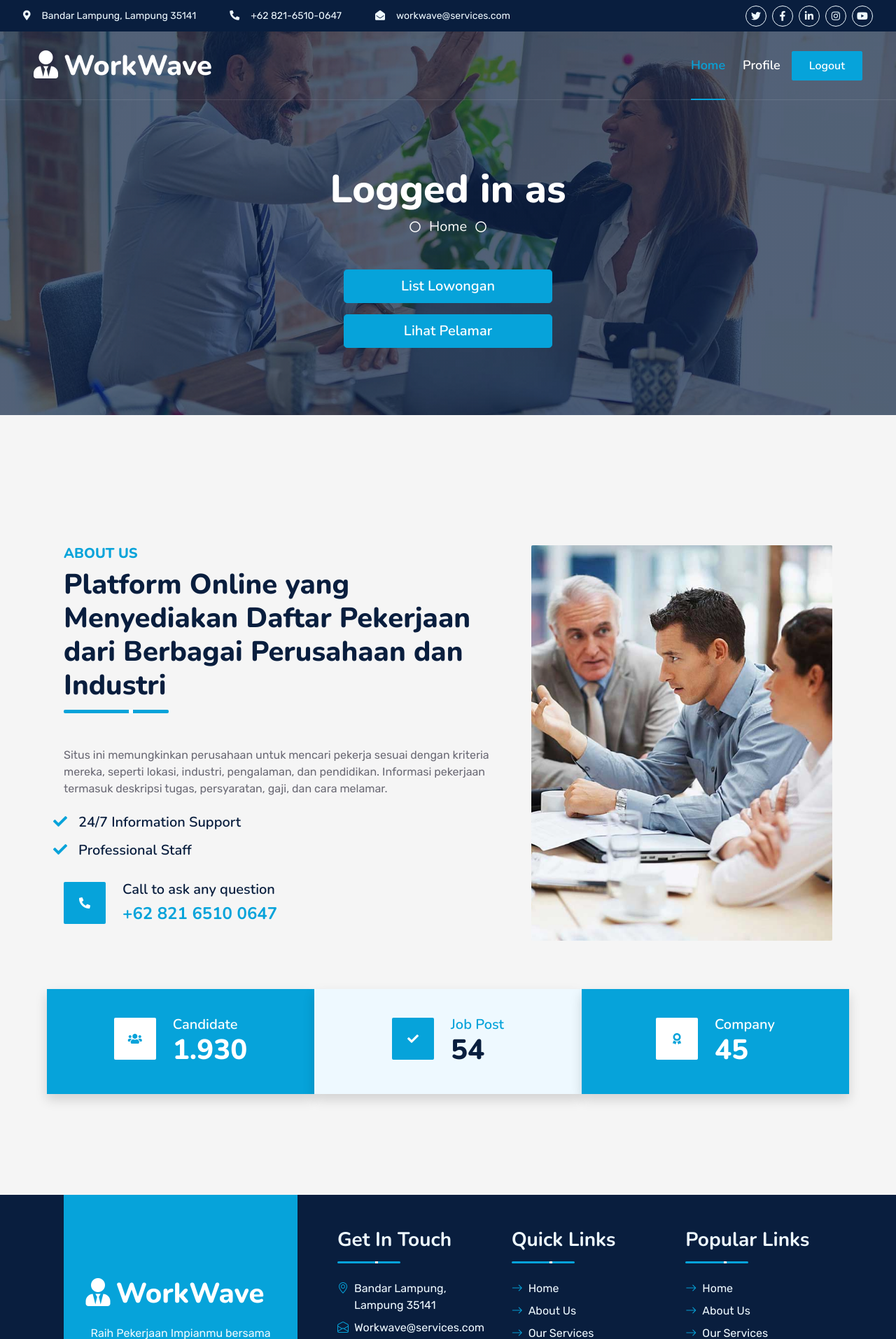
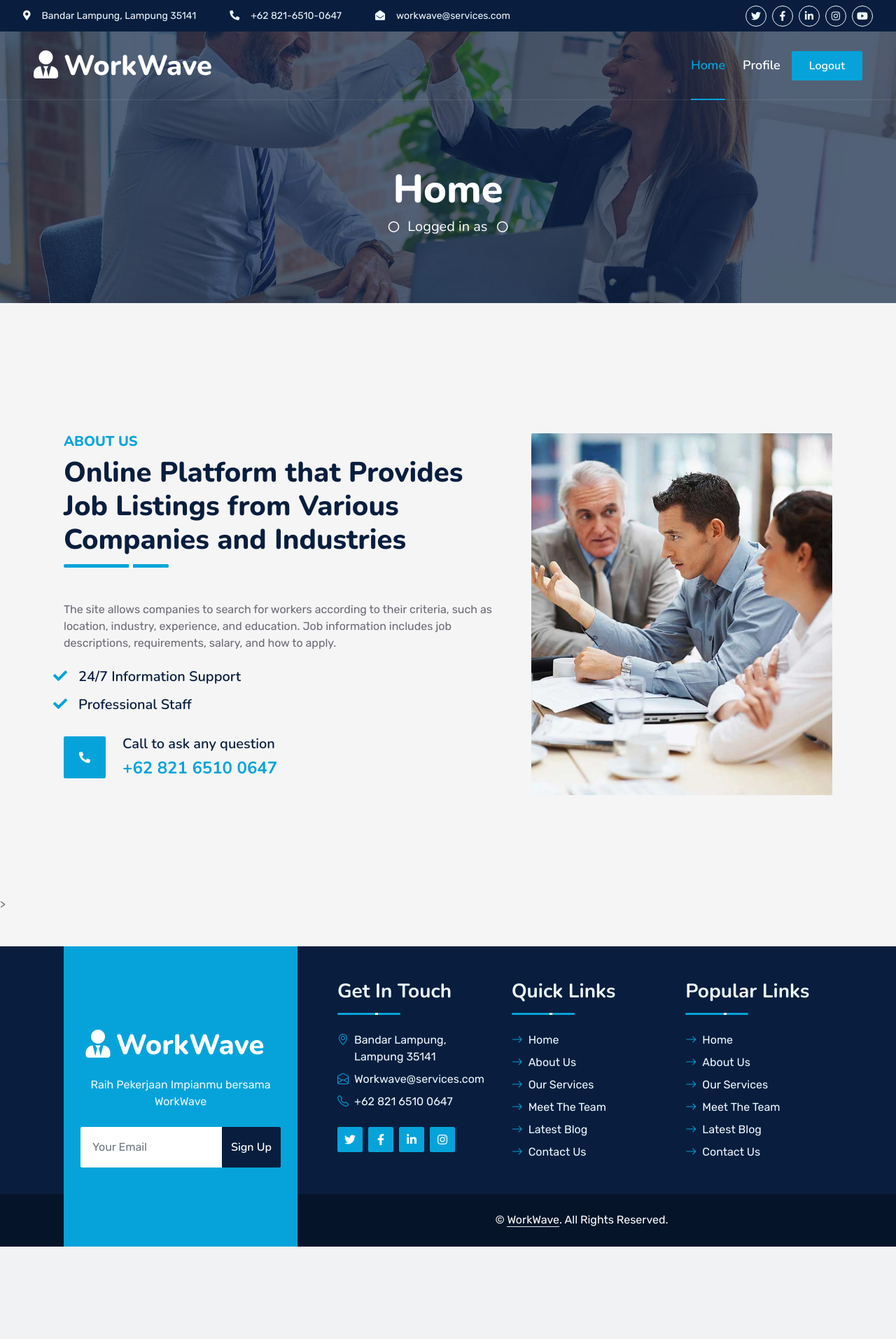
Before and after one commit to chandpras/kelompok12-uap-prakweb, a CodeIgniter 4 app: template app/Views/company/index.php in a window 1280 px wide. Shown: the top 1913 px of the page at 70% size. After the commit the page ends 1781 px from the top, so only its background shows below. Run offline with PHP 8.4 and a stand-in for CodeIgniter, Linux system fonts and the light colour scheme; the template is opened without the code that fills it, so the values that code supplies are empty; some libraries are stand-ins or nearby versions.

Commit message:
finishing layout

```diff
--- a/app/Views/blank.php
+++ b/app/Views/blank.php
@@ -87,9 +87,9 @@
         <div class="container-fluid bg-primary py-5 bg-header">
             <div class="row py-5">
                 <div class="col-12 pt-lg-5 mt-lg-5 text-center">
-                    <h1 class="display-4 text-white animated zoomIn">Logged in as <?= $currentUser->username ?></h1>
+                    <h1 class="display-4 text-white animated zoomIn">Blank Page</h1>
                     <i class="far fa-circle text-white px-2"></i>
-                    <a href="" class="h5 text-white">Blank Page</a>
+                    <a href="" class="h5 text-white">Logged in as <?= $currentUser->username ?></a>
                     <i class="far fa-circle text-white px-2"></i>
                 </div>
             </div>
--- a/app/Views/company/index.php
+++ b/app/Views/company/index.php
@@ -32,9 +32,12 @@
 </head>
 
 <body>
+
     <?php
     $auth = service('authentication');
-    $userId = $auth->id(); ?>
+    $userId = $auth->id();
+    $currentUser = $auth->user(); ?>
+
     <!-- Topbar Start -->
     <div class="container-fluid bg-dark px-5 d-none d-lg-block">
         <div class="row gx-0">
@@ -71,17 +74,6 @@
                 <div class="navbar-nav ms-auto py-0">
                     <a href="<?= base_url('/company') ?>" class="nav-item nav-link active">Home</a>
                     <a href="<?= base_url('/company/profile') ?>" class="nav-item nav-link">Profile</a>
-                    <!-- <div class="nav-item dropdown">
-                        <a href="#" class="nav-link dropdown-toggle" data-bs-toggle="dropdown">Pages</a>
-                        <div class="dropdown-menu m-0">
-                            <a href="price.html" class="dropdown-item">Pricing Plan</a>
-                            <a href="feature.html" class="dropdown-item">Our features</a>
-                            <a href="team.html" class="dropdown-item">Team Members</a>
-                            <a href="testimonial.html" class="dropdown-item">Testimonial</a>
-                            <a href="quote.html" class="dropdown-item">Free Quote</a>
-                        </div>
-                    </div>
-                    <a href="contact.html" class="nav-item nav-link">Contact</a> -->
                 </div>
                 <a href="<?= base_url('logout') ?>" class="btn btn-primary py-2 px-4 ms-3">Logout</a>
             </div>
@@ -90,15 +82,21 @@
         <div class="container-fluid bg-primary py-5 bg-header" style="margin-bottom: 90px;">
             <div class="row py-5">
                 <div class="col-12 pt-lg-5 mt-lg-5 text-center">
-                    <h1 class="display-4 text-white animated zoomIn">Logged in as <?= $userId ?></h1>
+                    <h1 class="display-4 text-white animated zoomIn">Home</h1>
                     <i class="far fa-circle text-white px-2"></i>
-                    <a href="" class="h5 text-white mr-3">Home</a>
+                    <a href="" class="h5 text-white mr-3">Logged in as <?= $currentUser->username ?></a>
                     <i class="far fa-circle text-white px-2"></i>
                 </div>
-                <div class="d-grid gap-2 col-3 mt-5 mx-auto">
-                  <a href="<?= base_url('/list-lowongan') ?>" class="btn btn-primary btn-lg btn-block text-white btn-search mb-2"><span class="icon-search icon mr-2"></span>List Lowongan</a>
-                  <a href="<?= base_url('/list-pelamar') ?>" class="btn btn-primary btn-lg btn-block text-white btn-search"><span class="icon-search icon mr-2"></span>Lihat Pelamar</a>
-                </div>
+                    <?php
+                          if ($check == 1) {
+                            ?>
+                            <div class="d-grid gap-2 col-3 mt-5 mx-auto">
+                            <a href="<?= base_url('/list-lowongan') ?>" class="btn btn-primary btn-lg btn-block text-white btn-search mb-2"><span class="icon-search icon mr-2"></span>List Lowongan</a>
+                            <a href="<?= base_url('/list-pelamar') ?>" class="btn btn-primary btn-lg btn-block text-white btn-search"><span class="icon-search icon mr-2"></span>Lihat Pelamar</a>
+                            </div>
+                            <?php
+                          }
+                    ?>
             </div>
         </div>
     </div>
@@ -111,9 +109,9 @@
                 <div class="col-lg-7">
                     <div class="section-title position-relative pb-3 mb-5">
                         <h5 class="fw-bold text-primary text-uppercase">About Us</h5>
-                        <h1 class="mb-0">Platform Online yang Menyediakan Daftar Pekerjaan dari Berbagai Perusahaan dan Industri</h1>
+                        <h1 class="mb-0">Online Platform that Provides Job Listings from Various Companies and Industries</h1>
                     </div>
-                    <p class="mb-4">Situs ini memungkinkan perusahaan untuk mencari pekerja sesuai dengan kriteria mereka, seperti lokasi, industri, pengalaman, dan pendidikan. Informasi pekerjaan termasuk deskripsi tugas, persyaratan, gaji, dan cara melamar.</p>
+                    <p class="mb-4">The site allows companies to search for workers according to their criteria, such as location, industry, experience, and education. Job information includes job descriptions, requirements, salary, and how to apply.</p>
                     <div class="row g-0 mb-3">
                         <div class="col-sm-6 wow zoomIn" data-wow-delay="0.2s">
                             <h5 class="mb-3"><i class="fa fa-check text-primary me-3"></i>24/7 Information Support</h5>
@@ -140,49 +138,7 @@
         </div>
     </div>
     <!-- About End -->
-    <br><br>
-
-        <!-- Facts Start -->
-    <div class="container-fluid facts py-5 pt-lg-0">
-        <div class="container py-5 pt-lg-0">
-            <div class="row gx-0">
-                <div class="col-lg-4 wow zoomIn" data-wow-delay="0.1s">
-                    <div class="bg-primary shadow d-flex align-items-center justify-content-center p-4" style="height: 150px;">
-                        <div class="bg-white d-flex align-items-center justify-content-center rounded mb-2" style="width: 60px; height: 60px;">
-                            <i class="fa fa-users text-primary"></i>
-                        </div>
-                        <div class="ps-4">
-                            <h5 class="text-white mb-0">Candidate</h5>
-                            <h1 class="text-white mb-0" data-toggle="counter-up">1.930</h1>
-                        </div>
-                    </div>
-                </div>
-                <div class="col-lg-4 wow zoomIn" data-wow-delay="0.3s">
-                    <div class="bg-light shadow d-flex align-items-center justify-content-center p-4" style="height: 150px;">
-                        <div class="bg-primary d-flex align-items-center justify-content-center rounded mb-2" style="width: 60px; height: 60px;">
-                            <i class="fa fa-check text-white"></i>
-                        </div>
-                        <div class="ps-4">
-                            <h5 class="text-primary mb-0">Job Post</h5>
-                            <h1 class="mb-0" data-toggle="counter-up">54</h1>
-                        </div>
-                    </div>
-                </div>
-                <div class="col-lg-4 wow zoomIn" data-wow-delay="0.6s">
-                    <div class="bg-primary shadow d-flex align-items-center justify-content-center p-4" style="height: 150px;">
-                        <div class="bg-white d-flex align-items-center justify-content-center rounded mb-2" style="width: 60px; height: 60px;">
-                            <i class="fa fa-award text-primary"></i>
-                        </div>
-                        <div class="ps-4">
-                            <h5 class="text-white mb-0">Company</h5>
-                            <h1 class="text-white mb-0" data-toggle="counter-up">45</h1>
-                        </div>
-                    </div>
-                </div>
-            </div>
-        </div>
-    </div>
-    <!-- Facts Start -->
+    <br><br>>
 
 
 
```
Also changed, not shown: app/Controllers/ApplicantController.php (+45 -2 lines), app/Controllers/CompanyController.php (+21 -6 lines), app/Controllers/UpdateCompanyController.php (deleted, +0 -30 lines), app/Views/admin/index.php (+4 -7 lines), app/Views/applicant/index.php (+27 -39 lines), app/Views/applicant/profile_applicant.php (+9 -3 lines), app/Views/company/profile_company.php (+6 -1 lines), public/assets/uploads/img/1702984161_6e9a5838fb784ebbc670.png (added), public/assets/uploads/img/1702984649_24348266c20551f1e0f0.jpg (added), 1 other file.
